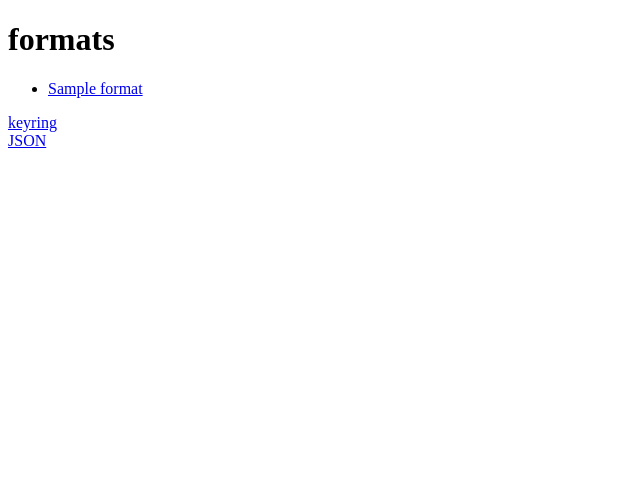
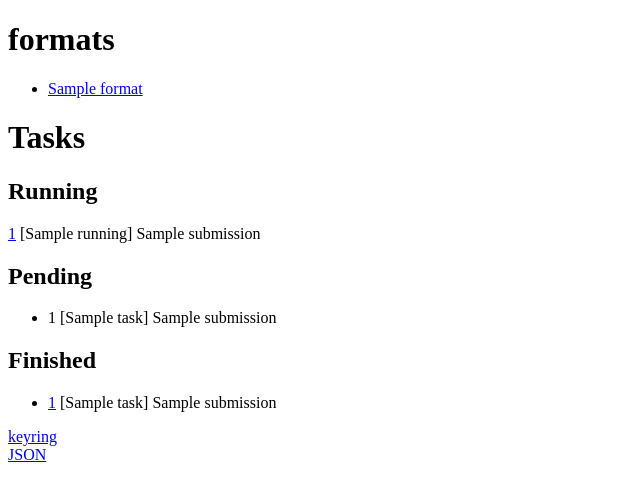
Before and after one commit to rackslab/Fatbuildr, a Python web app: template conf/web/templates/registry.html.j2 in a window 1280 px wide. Shown: the top 501 px of the page, without its empty margins (0-640 px from the left). Run offline with Jinja, Linux system fonts and the light colour scheme; the template is opened without the code that fills it: most values are stand-ins (such as "Sample title", 1, 10 or a date in 2020).

Commit message:
Display instance tasks in HTML registry page

```diff
--- a/conf/web/templates/registry.html.j2
+++ b/conf/web/templates/registry.html.j2
@@ -7,6 +7,34 @@
   <li><a href="{{ url_for('format', instance=instance, fmt=_format, output='html') }}">{{ _format }}</a></li>
 {% endfor %}
 </ul>
+
+<h1>Tasks</h2>
+<h2>Running</h2>
+{% if running %}
+<a href="{{ url_for('watch', instance=instance, task_id=running.id) }}">{{ running.id }}</a> [{{ running.name }}] {{ running.submission }}
+{% else %}
+∅
+{% endif %}
+<h2>Pending</h2>
+{% if not pending %}
+∅
+{% else %}
+<ul>
+  {% for task in pending %}
+    <li>{{ task.id }} [{{ task.name }}] {{ task.submission }}</li>
+  {% endfor %}
+</ul>
+{% endif %}
+<h2>Finished</h2>
+{% if not archives %}
+∅
+{% else %}
+<ul>
+  {% for task in archives %}
+    <li><a href="{{ url_for('watch', instance=instance, task_id=task.id) }}">{{ task.id }}</a> [{{ task.name }}] {{ task.submission }}</li>
+  {% endfor %}
+</ul>
+{% endif %}
 <a href="{{ url_for('keyring', instance=instance) }}">keyring</a><br/>
 <a href="{{ url_for('registry', instance=instance, output='json') }}">JSON</a>
 {% endblock %}
```
Also changed, not shown: fatbuildr/web/views.py (+10 -1 lines).
